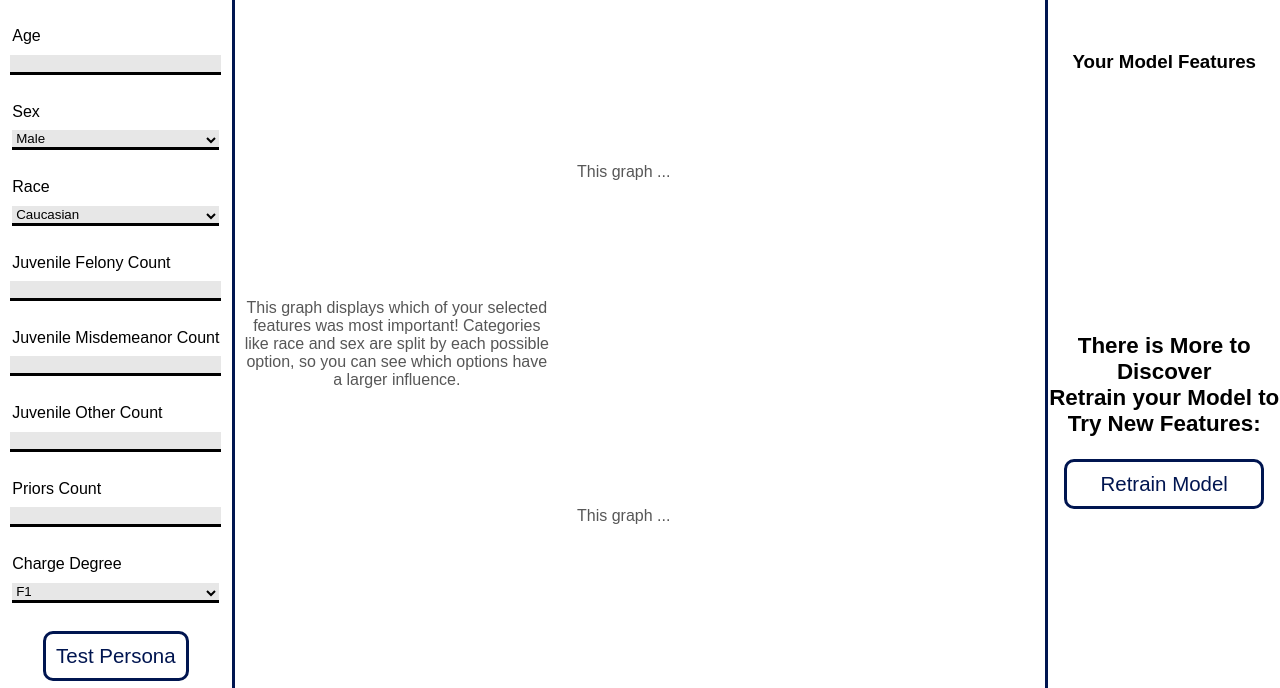
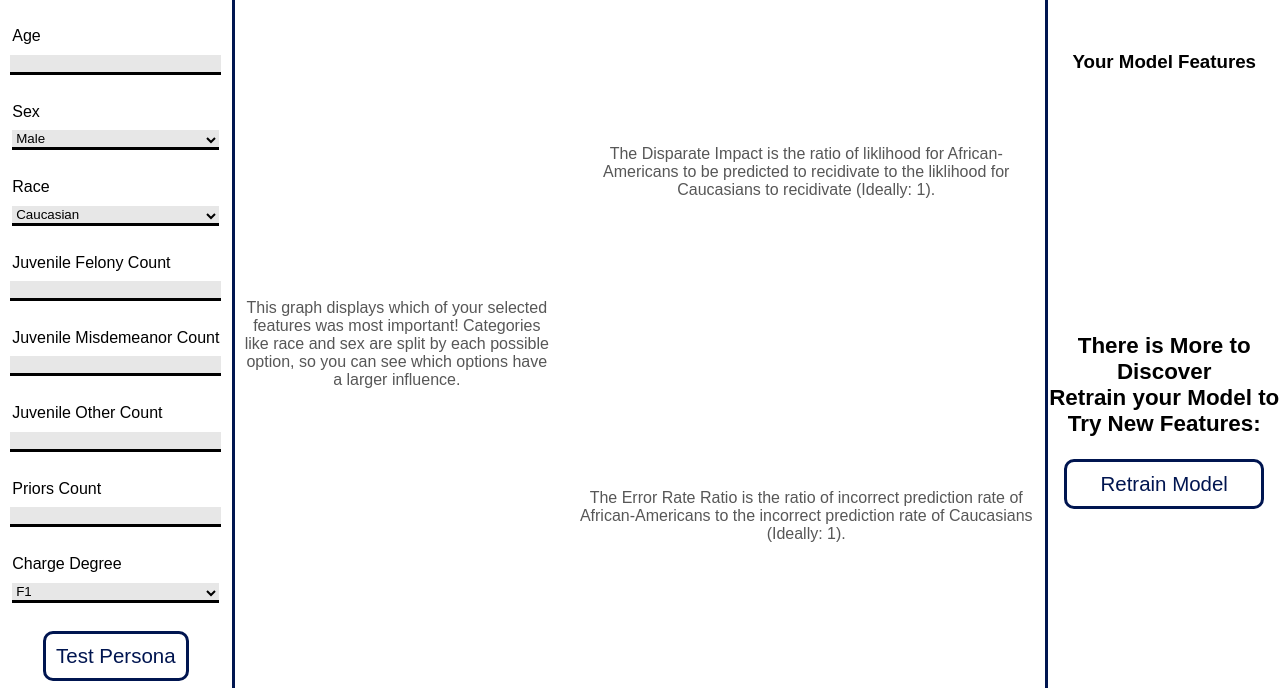
Before and after one commit to rbhushans/ai-interaction-webapp, a Flask app: page /results in a window 1280 px wide. Shown: the part 112-800 px from the top of the page. Run offline with Flask 2, Linux system fonts and the light colour scheme; data that the repository does not hold is empty.

Commit message:
Update results.html

```diff
--- a/app/templates/results.html
+++ b/app/templates/results.html
@@ -77,13 +77,13 @@
                 <div id="quad2-div" class="results-quad-div">
                     <!--Top Right Quadrant-->
                     <img id="disp-impact" src="">
-                    <p class="results-caption">This graph ...
+                    <p class="results-caption">The Disparate Impact is the ratio of liklihood for African-Americans to be predicted to recidivate to the liklihood for Caucasians to recidivate (Ideally: 1).
                     </p>
                 </div>
                 <div id="quad3-div" class="results-quad-div">
                     <!--Bottom Left Quadrant-->
                     <img id="err-ratio" src="">
-                    <p class="results-caption">This graph ...
+                    <p class="results-caption">The Error Rate Ratio is the ratio of incorrect prediction rate of African-Americans to the incorrect prediction rate of Caucasians (Ideally: 1).
                     </p>
                 </div>
             </div>
```
